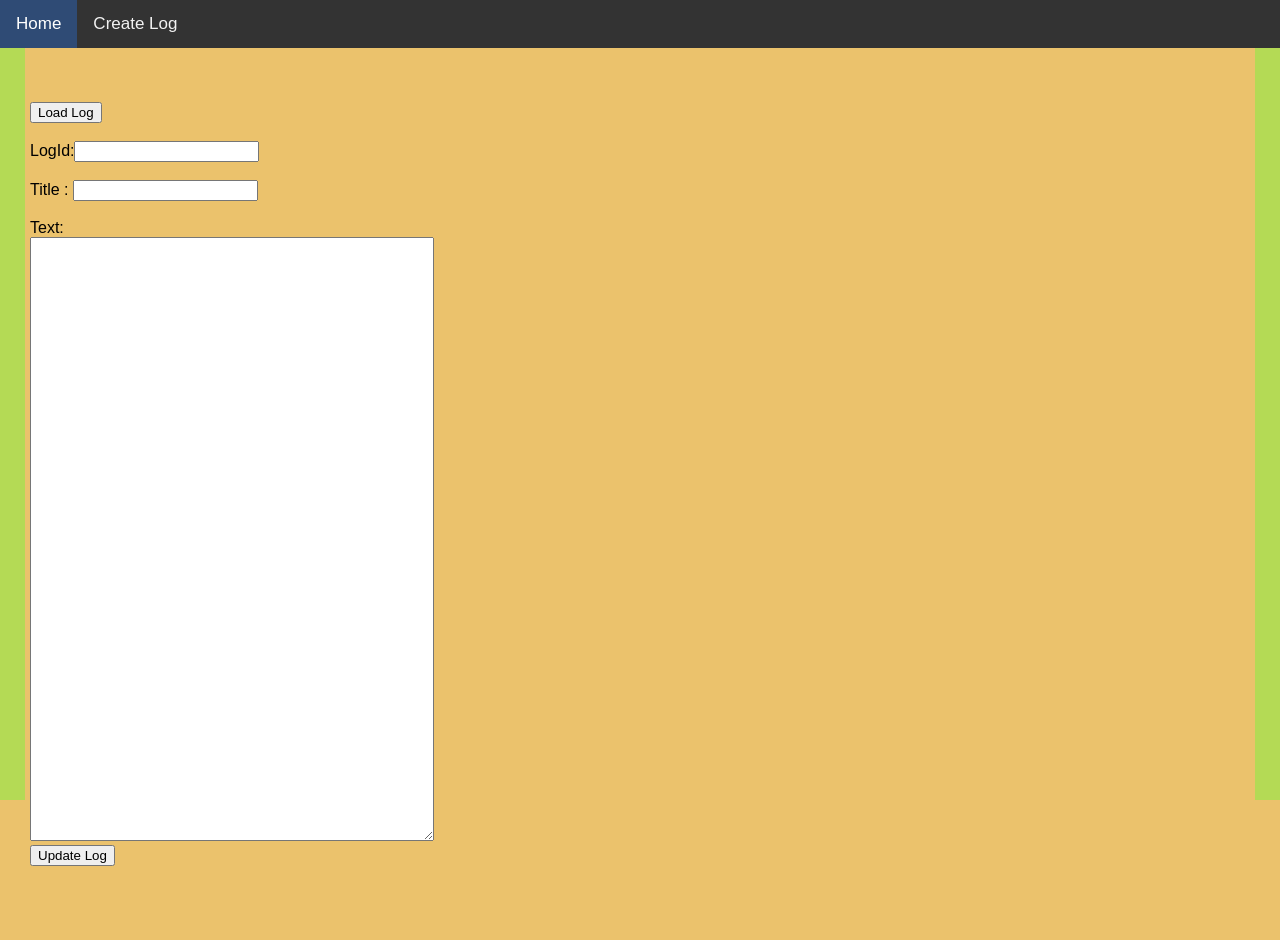
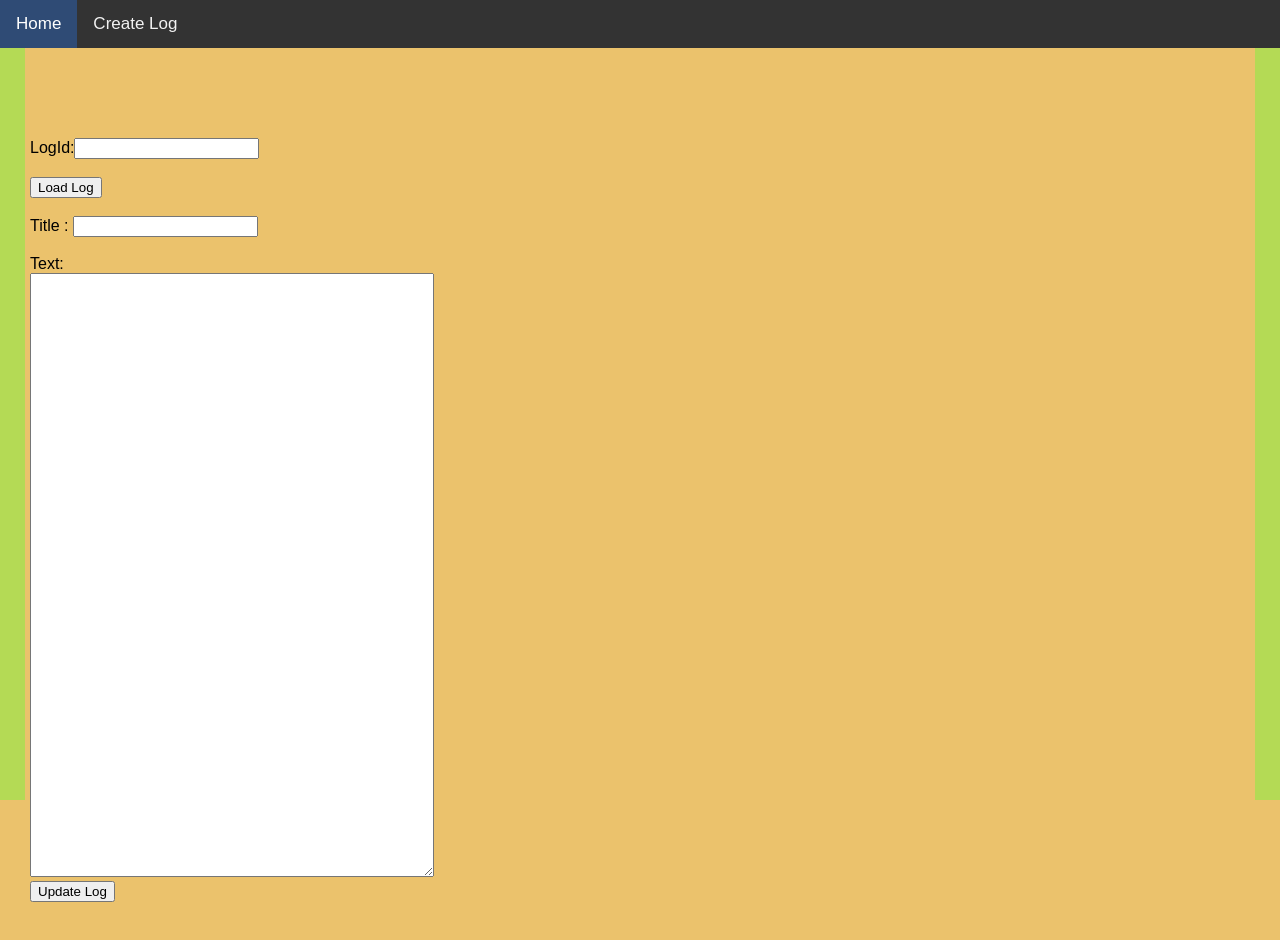
Before and after one commit to Mtownley-02/Project, a plain HTML site: page resources/LogEdit.html in a window 1280 px wide. Drawn offline with Linux system fonts and the light colour scheme.

Commit message:
new api for site efficiency, additional functions, site work

```diff
--- a/resources/LogEdit.html
+++ b/resources/LogEdit.html
@@ -23,11 +23,13 @@
     <form id="getLog">
 
     </form>
-    <button onclick="logsView()" name="Logs">Load Log</button>
     <br>
     <br>
     <form id="LogUpdate">
         LogId:<input type="text" name="LogId">
+        <br>
+        <br>
+        <button onclick="GetLogs()" name="Logs">Load Log</button>
         <br>
         <br>
          Title  : <input type="text" name="Title">
@@ -37,6 +39,7 @@
         <br>
         <textarea name="Text" class="resizedbox"></textarea>
     </form>
+
     <button onclick="logsUpdate()" >Update Log</button>
 </div>
 </body>
```
